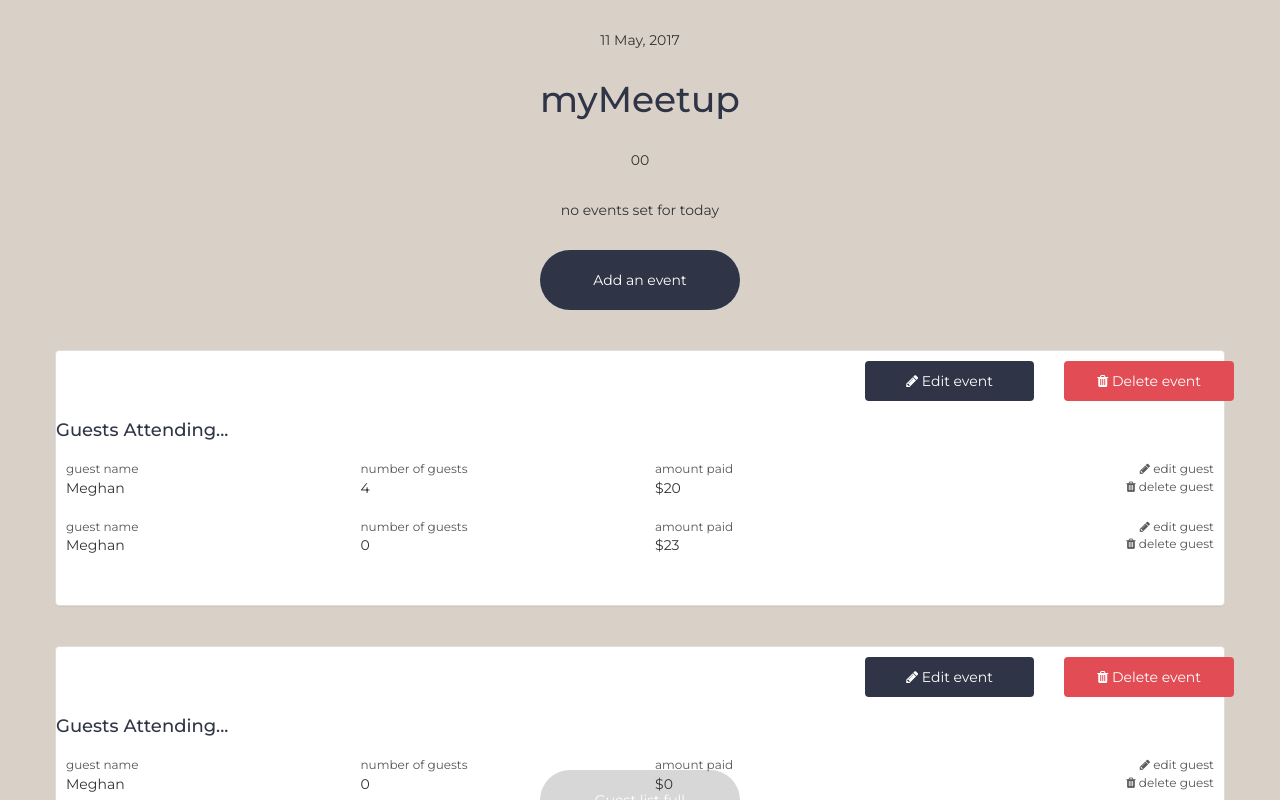
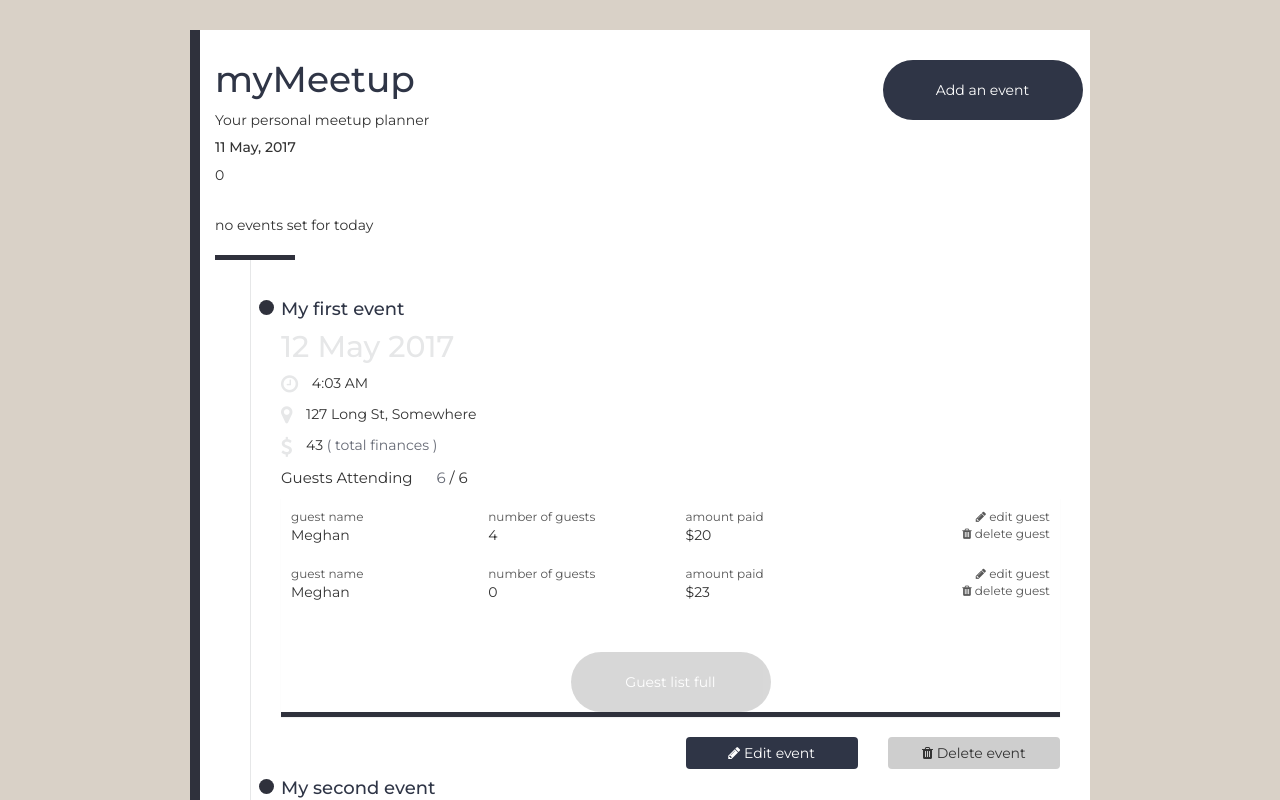
Before and after one commit to meghan-kradolfer/myMeetup, a React (Create React App) app: page / in a window 1280 px wide. Shown: the top 800 px of the page. Built offline with nearby package versions, Linux system fonts and the light colour scheme.

Commit message:
master: style updates

```diff
--- a/src/components/AddEvent/AddEvent.js
+++ b/src/components/AddEvent/AddEvent.js
@@ -8,6 +8,7 @@ class AddEvent extends React.Component {
     this.state = {
       name: '',
       date: '',
+      address: '',
       fee: '',
       max_guests: '',
       participant: [],
@@ -65,6 +66,10 @@ class AddEvent extends React.Component {
               <label htmlFor="name">Event Name</label>
               <input type="text" id="name" onChange={ this.handleChange } className="form-control" value={this.state.name} />
             </div>
+            <div className="form-group">
+              <label htmlFor="name">Event Address</label>
+              <input type="text" id="name" onChange={ this.handleChange } className="form-control" value={this.state.address} />
+            </div>
             <Row>
               <Col md={6} className="form-group">
                 <label htmlFor="fee">Event Fee</label>
--- a/src/components/App.js
+++ b/src/components/App.js
@@ -1,6 +1,6 @@
 import React, { Component } from 'react';
 import { connect } from 'react-redux';
-import { Grid, Row } from 'react-bootstrap';
+import { Grid, Row, Col } from 'react-bootstrap';
 import Moment from 'react-moment';
 import { addNewEvent, addNewGuest, editEvent, editGuest, removeEvent, removeGuest } from '../actions/eventActions';
 import AddEvent from './AddEvent/AddEvent';
@@ -88,24 +88,27 @@ class App extends Component {
     const todaysEvent = events.filter( a => a.date.slice(0,10) === now );
     return (
       <div className="App">
-        <div className="App-header text-center">
+        <div className="App-header">
           <Grid className="mt-1">
-            <p><Moment format="DD MMM, YYYY"></Moment></p>
-            <h1 className="mt-1 mb-1">myMeetup</h1>
+            <Row>
+              <Col md={9}>
+                <h1 className="mt-1">myMeetup</h1>
+                <p>Your personal meetup planner</p>
+                <h5><Moment format="DD MMM, YYYY"></Moment></h5>
+              </Col>
+              <Col md={3}>
+                <button className="btn btn-primary mt-1" onClick={() => this.openAddEvent()}>Add an event</button>
+              </Col>
+            </Row>
+
             { todaysEvent.length &&
-              <p>Events on today:</p>
+              <p>You have <span>{todaysEvent.length} events</span> on today</p>
             }
-            { todaysEvent.length && todaysEvent.map(event => (
-              <p key={event.id} >{event.name}: <span><Moment format="h:mm A">{event.date}</Moment></span> </p>
-            ))}
+
             { !todaysEvent.length &&
             <p className="mt-1">no events set for today</p>
             }
-
-            <button className="btn btn-primary mt-1" onClick={() => this.openAddEvent()}>Add an event</button>
-          </Grid>
-        </div>
-        <Grid>
+            <hr className="thick"/>
             <Row>
               <EventList
                 events={events}
@@ -117,6 +120,11 @@ class App extends Component {
                 handleDeleteEvent={this.handleDeleteEvent}
                 handleDeleteGuest={this.handleDeleteGuest} />
             </Row>
+
+          </Grid>
+        </div>
+        <Grid>
+
         </Grid>
         <AddEvent open={this.state.addEvent}
                   close={this.closeAddEvent}
--- a/src/components/Event/Event.js
+++ b/src/components/Event/Event.js
@@ -44,6 +44,10 @@ class Event extends React.Component {
                 <label htmlFor="name">Event Name</label>
                 <input type="text" id="name" onChange={ this.handleChange } className="form-control" value={this.state.name} />
               </div>
+              <div className="form-group">
+                <label htmlFor="name">Event Address</label>
+                <input type="text" id="name" onChange={ this.handleChange } className="form-control" value={this.state.address} />
+              </div>
               <Row>
                 <Col md={6} className="form-group">
                   <label htmlFor="fee">Event Fee</label>
--- a/src/components/EventList/EventList.css
+++ b/src/components/EventList/EventList.css
@@ -1,68 +1,125 @@
-.EventList-Row .panel-body {
+.EventList {
+  padding-left: 50px;
+}
+.EventList-Contain {
+  border-left: 1px solid #E6E7E8;
+  padding: 30px;
   position: relative;
 }
 
-.EventList .EventList-Row.panel.panel-default {
-  margin: 40px 0;
+.EventList-Title:before {
+  content: '';
+  background-color: #2F313C;
+  border-radius: 100%;
+  position: absolute;
+  left:-7px;
+  height: 15px;
+  width: 15px;
 }
 
-.EventList .EventList-Row.panel .panel-heading {
-  background-color: #fefcfa;
-  padding:0;
+.EventList-Date {
+  color: #E6E7E8;
+  margin:0;
+}
+
+.EventList-Details {
+  margin: 10px 0;
+}
+
+.EventList-Details .fa {
+  color: #E6E7E8;
+  font-size: 20px;
+  vertical-align: middle;
+  margin-right: 10px;
+}
+
+.EventList-Guests {
+  padding-bottom: 10px;
+  font-size: 15px;
   cursor: pointer;
 }
 
-.EventList .EventList-Row.panel .panel-heading:hover {
-  background-color: #FFFFFF;
+.EventList-Guests span {
+  padding-left: 20px;
 }
 
-.EventList .EventList-Header {
-  padding: 20px;
+.EventList-Panel.panel {
+  border: 0;
+  box-shadow: 0;
+  border-radius: 0;
+  border-bottom: 5px solid #2F313C;
 }
+
+.EventList-Add {
+  margin:0 0 0 auto;
+  display: block;
+}
+
+/*.EventList-Row .panel-body {*/
+  /*position: relative;*/
+/*}*/
+
+/*.EventList .EventList-Row.panel.panel-default {*/
+  /*margin: 40px 0;*/
+/*}*/
+
+/*.EventList .EventList-Row.panel .panel-heading {*/
+  /*background-color: #fefcfa;*/
+  /*padding:0;*/
+  /*cursor: pointer;*/
+/*}*/
+
+/*.EventList .EventList-Row.panel .panel-heading:hover {*/
+  /*background-color: #FFFFFF;*/
+/*}*/
+
+/*.EventList .EventList-Header {*/
+  /*padding: 20px;*/
+/*}*/
 
 .EventList .EventList-label {
   color: #575757;
   font-size: 12px;
 }
 
-.EventList .EventList-btn,
-.EventList .EventList-delete {
-  margin: 10px;
-  color: #ffffff;
-  padding: 10px 20px;
-}
+/*.EventList .EventList-btn,*/
+/*.EventList .EventList-delete {*/
+  /*margin: 10px;*/
+  /*color: #ffffff;*/
+  /*padding: 10px 20px;*/
+/*}*/
 
-.EventList .EventList-btn {
-  background-color: #2F3546;
-}
+/*.EventList .EventList-btn {*/
+  /*background-color: #2F3546;*/
+/*}*/
 
-.EventList .EventList-delete {
-  background-color: #E24D55;
-}
-.EventList .EventList-delete:hover,
-.EventList .EventList-delete:focus {
-  background-color: #bf4951;
-  color: #ffffff;
-}
+/*.EventList .EventList-delete {*/
+  /*background-color: #E24D55;*/
+/*}*/
+/*.EventList .EventList-delete:hover,*/
+/*.EventList .EventList-delete:focus {*/
+  /*background-color: #bf4951;*/
+  /*color: #ffffff;*/
+/*}*/
 
-.EventList .EventList-Add {
-  position: absolute;
-  width: 200px;
-  left: 0;
-  right: 0;
-  margin: 0 auto;
-  bottom: -30px;
-  opacity: 0;
-  -webkit-transition: opacity 1s ease;
-  transition: opacity 1s ease;
-}
+/*.EventList .EventList-Add {*/
+  /*position: absolute;*/
+  /*width: 200px;*/
+  /*left: 0;*/
+  /*right: 0;*/
+  /*margin: 0 auto;*/
+  /*bottom: -30px;*/
+  /*opacity: 0;*/
+  /*-webkit-transition: opacity 1s ease;*/
+  /*transition: opacity 1s ease;*/
+/*}*/
 
-.EventList .collapse.in .EventList-Add {
-  opacity: 1;
-}
+/*.EventList .collapse.in .EventList-Add {*/
+  /*opacity: 1;*/
+/*}*/
 
-.EventList .EventList-btn:hover,
-.EventList .EventList-btn:focus {
-  color: #ffffff;
-  background-color: #1d2334;
-}
+/*.EventList .EventList-btn:hover,*/
+/*.EventList .EventList-btn:focus {*/
+  /*color: #ffffff;*/
+  /*background-color: #1d2334;*/
+/*}*/
--- a/src/components/EventList/EventList.js
+++ b/src/components/EventList/EventList.js
@@ -12,30 +12,6 @@ function sort(arr) {
   return arr.sort((a, b) => a.date > b.date);
 }
 
-const eventHeader = (event) => (
-  <Row className="EventList-Header">
-   <Col md={3}>
-     <p className="EventList-label">event name</p>
-     <p>{event.name}</p>
-   </Col>
-    <Col md={2}>
-      <p className="EventList-label" >event date</p>
-      <p><Moment format="DD MMM, YYYY">{event.date}</Moment></p>
-    </Col>
-    <Col md={2}>
-      <p className="EventList-label" >event time</p>
-      <p><Moment format="h:mm A">{event.date}</Moment></p>
-    </Col>
-    <Col md={2}>
-      <p className="EventList-label" >guests attending</p>
-      <p><span>{event.guestCount}</span> / {event.max_guests}</p>
-    </Col>
-    <Col md={2}>
-      <p className="EventList-label" >finances available</p>
-      <p>${event.finances}</p>
-    </Col>
-  </Row>
-);
 
 class EventList extends React.Component {
   constructor(...args) {
@@ -43,7 +19,8 @@ class EventList extends React.Component {
     this.state = {
       editEvent: false,
       deleteEvent: false,
-      addGuest: false
+      addGuest: false,
+      open: false
     };
     this.openAddGuest = this.openAddGuest.bind(this);
     this.openEditEvent = this.openEditEvent.bind(this);
@@ -73,18 +50,45 @@ class EventList extends React.Component {
   render() {
     const { events, handleAddNewGuest, handleEditEvent, handleEditGuest, handleDeleteEvent, handleDeleteGuest } = this.props;
     return (
-      <Accordion className="EventList mt-1">
+      <div className="EventList">
+       <div className="EventList-Contain">
          { sort(events).map( event => {
            event.guestCount = event.participant ? event.participant.length + event.participant.reduce(function(total,x){return total + Number(x.guests)}, 0) : 0;
            event.finances = event.participant ? event.participant.reduce(function(total,x){return total + Number(x.paid)}, 0) : 0;
            return (
-            <Panel key={event.id} className="EventList-Row" header={eventHeader(event)} eventKey={event.id}>
+             <div key={event.id} className="EventList-Row" >
               <Row>
-               <Col md={2} mdOffset={8}>
-                 <span className="btn btn-block EventList-btn" onClick={()=> this.openEditEvent(event.id)}><i className="fa fa-pencil"></i> Edit event</span>
+               <Col xs={12}>
+                 <h4 className="EventList-Title">{event.name}</h4>
+                 <h2 className="EventList-Date"><Moment format="DD MMM YYYY">{event.date}</Moment></h2>
+                 <p className="EventList-Details"><i className="fa fa-clock-o"></i> <Moment format="h:mm A">{event.date}</Moment></p>
+                 <p className="EventList-Details"><i className="fa fa-map-marker"></i> {event.address}</p>
+                 <p className="EventList-Details"><i className="fa fa-usd"></i> {event.finances} <span>( total finances )</span></p>
+                 <p className="EventList-Guests" onClick={()=> this.setState({ open: this.state.open === event.id ? false : event.id })}>
+                   Guests Attending <span>{event.guestCount}</span> / {event.max_guests}
+                 </p>
+                 <Panel className="EventList-Panel" collapsible expanded={this.state.open === event.id}>
+                   <GuestList participant={event.participant}
+                              handleEditGuest={handleEditGuest}
+                              handleDeleteGuest={handleDeleteGuest}
+                              event={event} />
+                   <Row className="text-center">
+                     { event.guestCount < event.max_guests &&
+                     <button className="btn btn-primary EventList-Add" onClick={()=> this.openAddGuest(event.id)}>Add a guest</button>
+                     }
+                     { event.guestCount >= event.max_guests &&
+                     <button className="btn btn-primary EventList-Add" disabled>Guest list full</button>
+                     }
+                   </Row>
+                 </Panel>
                </Col>
-               <Col  md={2} >
-                 <span className="btn btn-block EventList-delete" onClick={()=> this.openDeleteEvent(event.id)}><i className="fa fa-trash"></i> Delete event</span>
+              </Row>
+               <Row>
+                 <Col md={3} mdOffset={6}>
+                   <span className="btn btn-block btn-secondary" onClick={()=> this.openEditEvent(event.id)}><i className="fa fa-pencil"></i> Edit event</span>
+                 </Col>
+                 <Col  md={3} >
+                   <span className="btn btn-block btn-default" onClick={()=> this.openDeleteEvent(event.id)}><i className="fa fa-trash"></i> Delete event</span>
                    <DeleteConfirm open={ this.state.deleteEvent }
                                   close={ this.closeDeleteEvent }
                                   remove={ handleDeleteEvent }
@@ -96,26 +100,19 @@ class EventList extends React.Component {
                       edit={ handleEditEvent }
                       event={ event } />
 
-              <GuestList participant={event.participant}
-                         handleEditGuest={handleEditGuest}
-                         handleDeleteGuest={handleDeleteGuest}
-                         event={event} />
 
-              { event.guestCount < event.max_guests &&
-              <button className="btn btn-primary EventList-Add" onClick={()=> this.openAddGuest(event.id)}>Add a guest</button>
-              }
-              { event.guestCount >= event.max_guests &&
-              <button className="btn btn-primary EventList-Add" disabled>Guest list full</button>
-              }
+
+
 
                <AddGuest open={ this.state.addGuest }
                          close={ this.closeAddGuest }
                          add={ handleAddNewGuest }
                          event={ event }/>
-            </Panel>
+             </div>
            )
          })}
-      </Accordion>
+       </div>
+      </div>
     );
   }
 }
--- a/src/components/GuestList/GuestList.js
+++ b/src/components/GuestList/GuestList.js
@@ -32,7 +32,6 @@ class GuestList extends React.Component {
     const { participant, handleEditGuest, event, handleDeleteGuest } = this.props;
     return (
       <div className="GuestList">
-        <h4>Guests Attending...</h4>
         { participant.map( part => {
           part.eventId = event.id;
           return (
--- a/src/index.css
+++ b/src/index.css
@@ -24,6 +24,20 @@ hr {
   margin: 0 auto;
 }
 
+hr.thick {
+  width: 80px;
+  height: 5px;
+  background-color: #2F313C;
+  border: 0;
+  margin: 20px auto 0 0;
+}
+
+.container {
+  width: 900px;
+  margin:0 auto;
+  background-color: #FFFFFF;
+  border-left: 10px solid #2F313C;
+}
 
 .btn {
   outline: none!important;
--- a/src/index.js
+++ b/src/index.js
@@ -12,6 +12,7 @@ const initialState = {
       id: 1,
       name: 'My first event',
       date: '2017-05-12T04:03:41.124Z',
+      address: '127 Long St, Somewhere',
       fee: 20,
       max_guests: 6,
       participant: [
@@ -33,6 +34,7 @@ const initialState = {
       id: 2,
       name: 'My second event',
       date: '2017-05-12T04:03:41.124Z',
+      address: '127 Long St, Somewhere',
       fee: 0,
       max_guests: 20,
       participant: [
```
Lines whose indentation alone changed are shown as unchanged.
